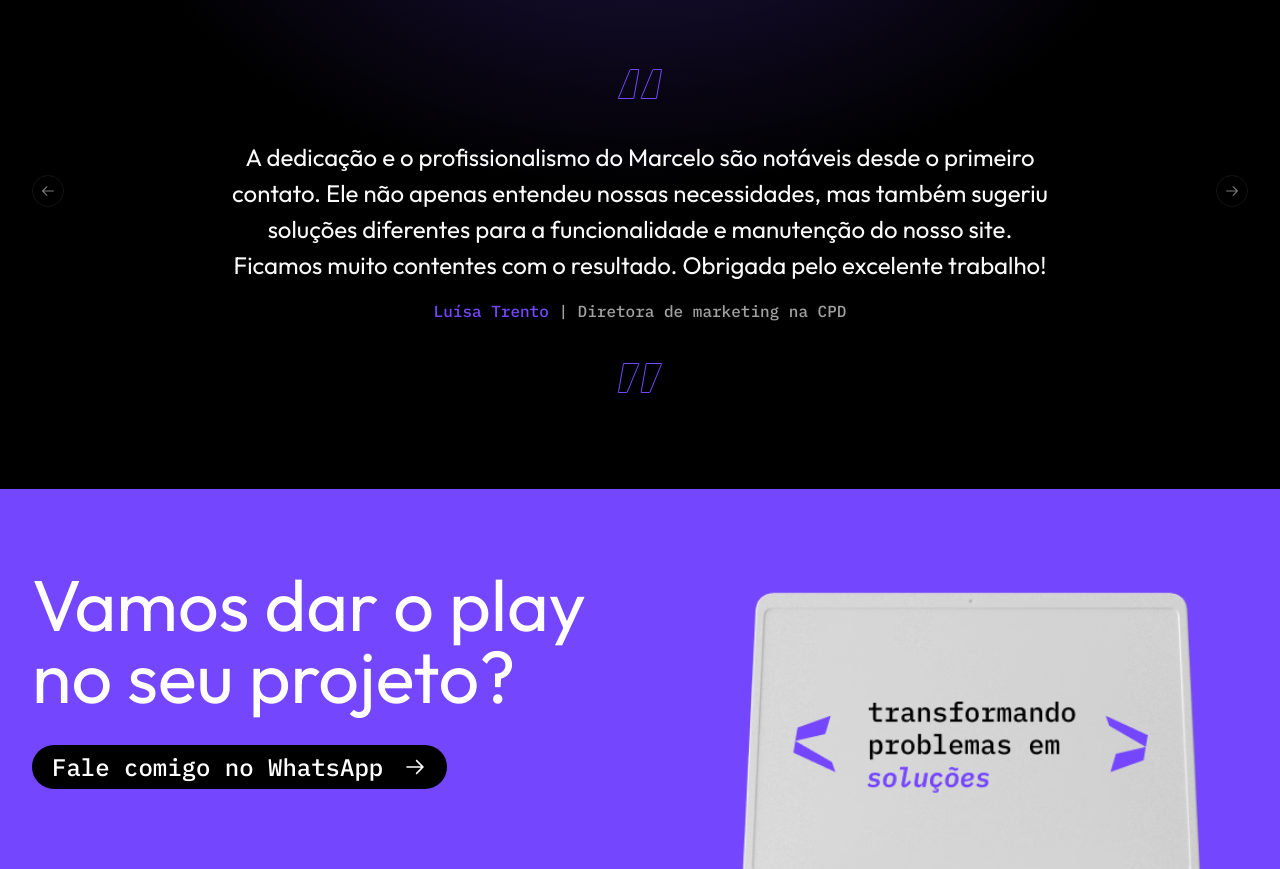
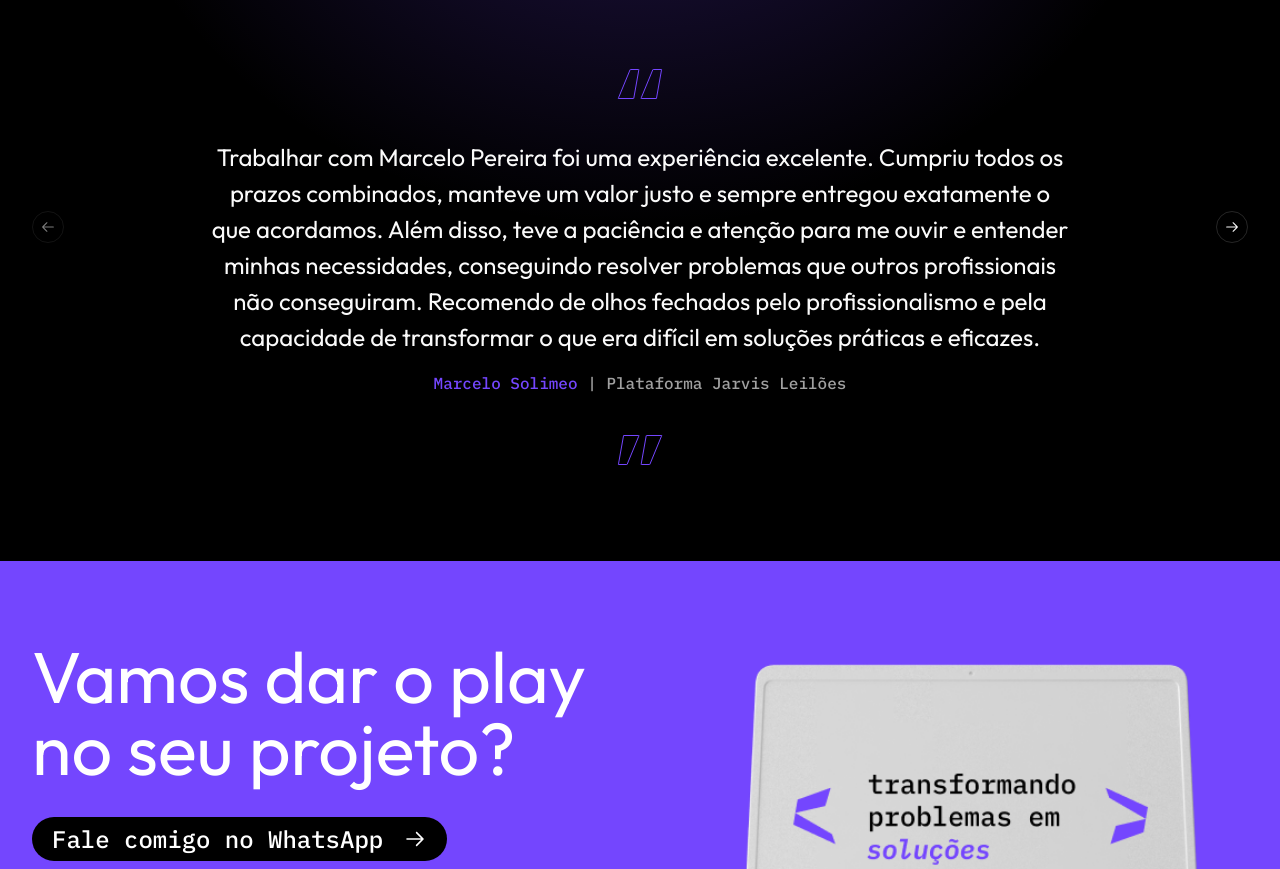
Before and after one commit to marcelopoars/my-website, a Next.js app: page / in a window 1280 px wide. Shown: the part 2480-3349 px from the top of the page. Built offline with nearby package versions, Linux system fonts and the light colour scheme.

Commit message:
feat: add new client testimonial to commentsData

```diff
--- a/src/features/home/comments/comments-data.ts
+++ b/src/features/home/comments/comments-data.ts
@@ -5,6 +5,12 @@ export type Comment = {
 }
 
 export const commentsData: Comment[] = [
+  {
+    content:
+      'Trabalhar com Marcelo Pereira foi uma experiência excelente. Cumpriu todos os prazos combinados, manteve um valor justo e sempre entregou exatamente o que acordamos. Além disso, teve a paciência e atenção para me ouvir e entender minhas necessidades, conseguindo resolver problemas que outros profissionais não conseguiram. Recomendo de olhos fechados pelo profissionalismo e pela capacidade de transformar o que era difícil em soluções práticas e eficazes.',
+    client: 'Marcelo Solimeo',
+    role: 'Plataforma Jarvis Leilões',
+  },
   {
     content:
       'A dedicação e o profissionalismo do Marcelo são notáveis desde o primeiro contato. Ele não apenas entendeu nossas necessidades, mas também sugeriu soluções diferentes para a funcionalidade e manutenção do nosso site. Ficamos muito contentes com o resultado. Obrigada pelo excelente trabalho!',
```
